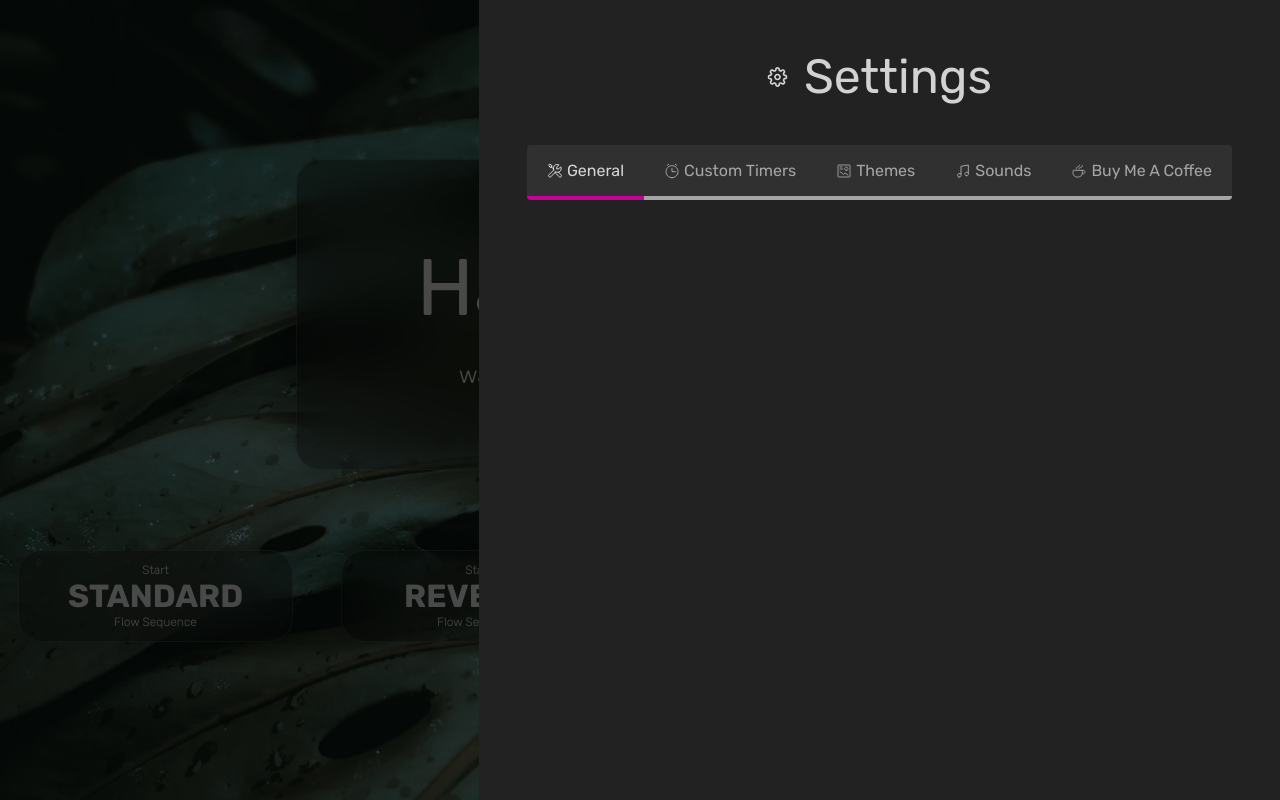
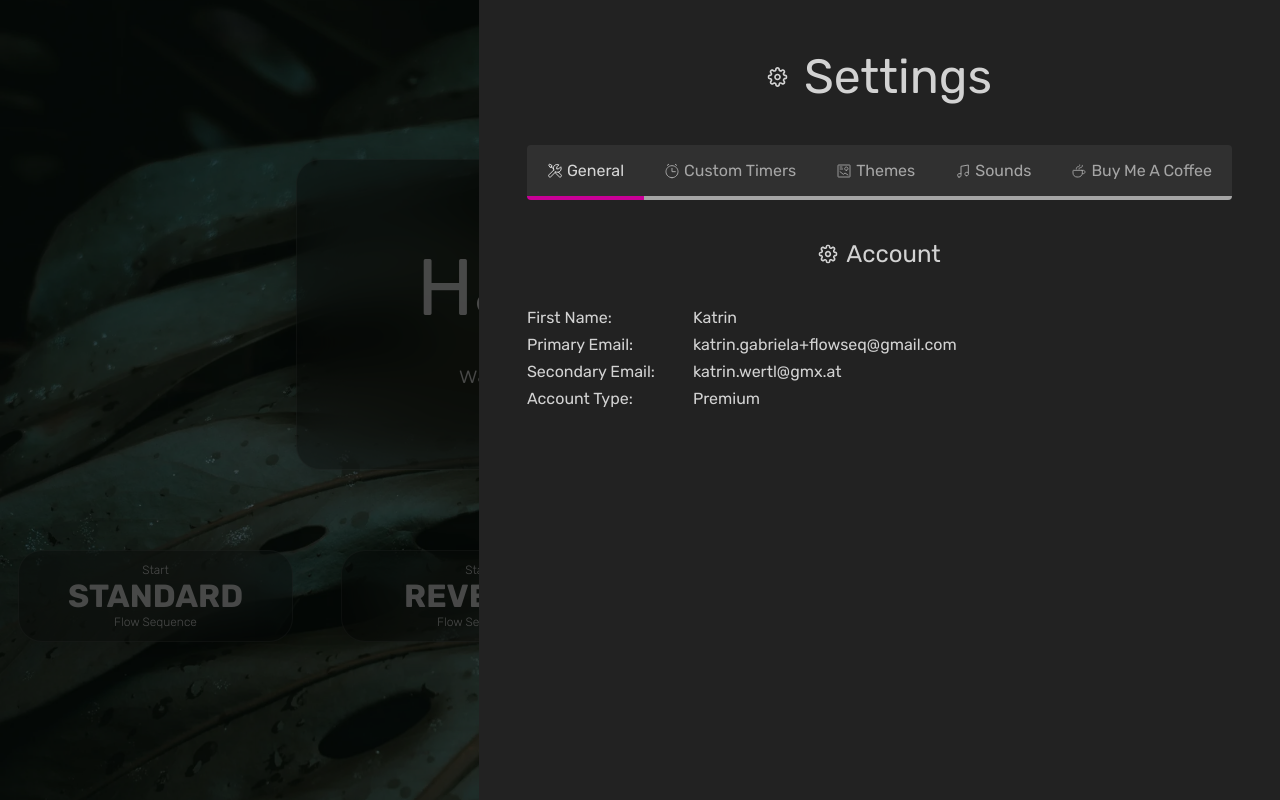
Before and after one commit to BayerTobias/flow-sequence-app-frontend, an Angular app: page /home in a window 1280 px wide. Built offline with nearby package versions, Linux system fonts and the light colour scheme.

Commit message:
settings general component

```diff
--- a/src/app/settings/components/settings-base/settings-base.component.html
+++ b/src/app/settings/components/settings-base/settings-base.component.html
@@ -176,4 +176,9 @@
       <span>Buy Me A Coffee</span>
     </div>
   </nav>
+  <div class="content-wrapper">
+    @if (activeTab === 'general') {
+    <app-settings-general></app-settings-general>
+    }
+  </div>
 </section>
--- a/src/app/settings/components/settings-base/settings-base.component.scss
+++ b/src/app/settings/components/settings-base/settings-base.component.scss
@@ -76,6 +76,18 @@ nav {
   }
 }
 
+.content-wrapper {
+  display: flex;
+  flex-direction: column;
+  flex-grow: 1;
+  width: 100%;
+
+  app-settings-general {
+    display: flex;
+    flex-grow: 1;
+  }
+}
+
 .active {
   border-bottom: 4px solid $interface-accent-1 !important;
 
--- a/src/app/settings/components/settings-base/settings-base.component.ts
+++ b/src/app/settings/components/settings-base/settings-base.component.ts
@@ -1,10 +1,11 @@
 import { CommonModule } from '@angular/common';
 import { Component, Input } from '@angular/core';
+import { SettingsGeneralComponent } from '../settings-general/settings-general.component';
 
 @Component({
   selector: 'app-settings-base',
   standalone: true,
-  imports: [CommonModule],
+  imports: [CommonModule, SettingsGeneralComponent],
   templateUrl: './settings-base.component.html',
   styleUrl: './settings-base.component.scss',
 })
--- /dev/null
+++ b/src/app/settings/components/settings-general/settings-general.component.html
@@ -0,0 +1,28 @@
+<section>
+  <div class="headline">
+    <img src="assets\img\icons\settings.svg" alt="settings" />
+    <span>Account</span>
+  </div>
+
+  <div class="account-settings">
+    <div>
+      <span>First Name:</span>
+      <span>Katrin</span>
+    </div>
+
+    <div>
+      <span>Primary Email:</span>
+      <span>katrin.gabriela+flowseq&#64;gmail.com</span>
+    </div>
+
+    <div>
+      <span>Secondary Email:</span>
+      <span>katrin.wertl&#64;gmx.at</span>
+    </div>
+
+    <div>
+      <span>Account Type:</span>
+      <span>Premium</span>
+    </div>
+  </div>
+</section>
--- /dev/null
+++ b/src/app/settings/components/settings-general/settings-general.component.scss
@@ -0,0 +1,47 @@
+@import "./../../../../styles.scss";
+@import "./../../../../mixin.scss";
+
+section {
+  @include dFlex($jc: flex-start, $gp: 40px);
+  flex-direction: column;
+  width: 100%;
+  flex-grow: 1;
+}
+
+.headline {
+  @include dFlex($gp: 8px);
+
+  img {
+    height: 20px;
+    width: 20px;
+  }
+
+  span {
+    font-size: 24px;
+    color: $copy-light;
+  }
+}
+
+.account-settings {
+  @include dFlex($ai: flex-start, $gp: 8px);
+  flex-direction: column;
+  width: 100%;
+
+  > div {
+    @include dFlex($ai: flex-start, $gp: 36px);
+
+    span {
+      font-size: 16px;
+      color: $copy-light;
+      width: 130px;
+    }
+
+    input {
+      background: unset;
+      border: unset;
+      outline: none;
+      color: $copy-light;
+      font-size: 16px;
+    }
+  }
+}
```
Also changed, not shown: src/app/settings/components/settings-general/settings-general.component.ts (added, +12 -0 lines), 1 other file (tests, documents, lock files or other folders).
